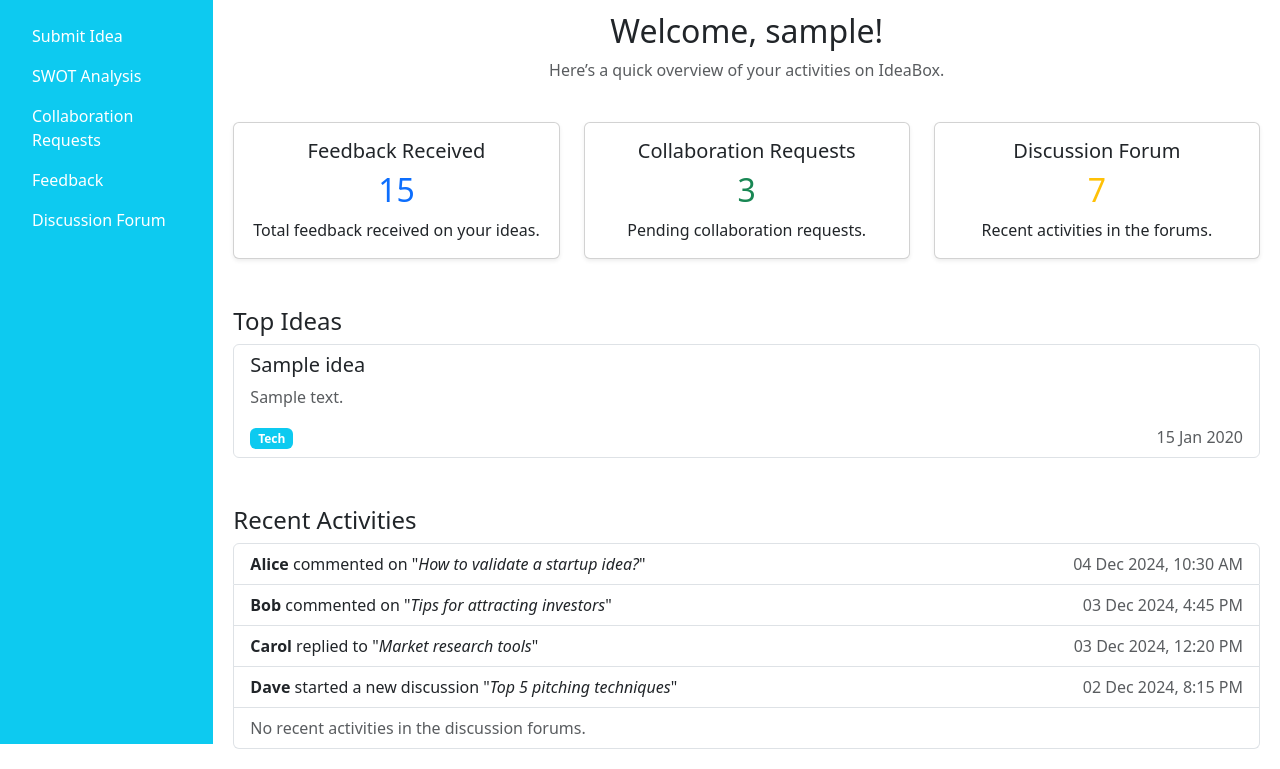
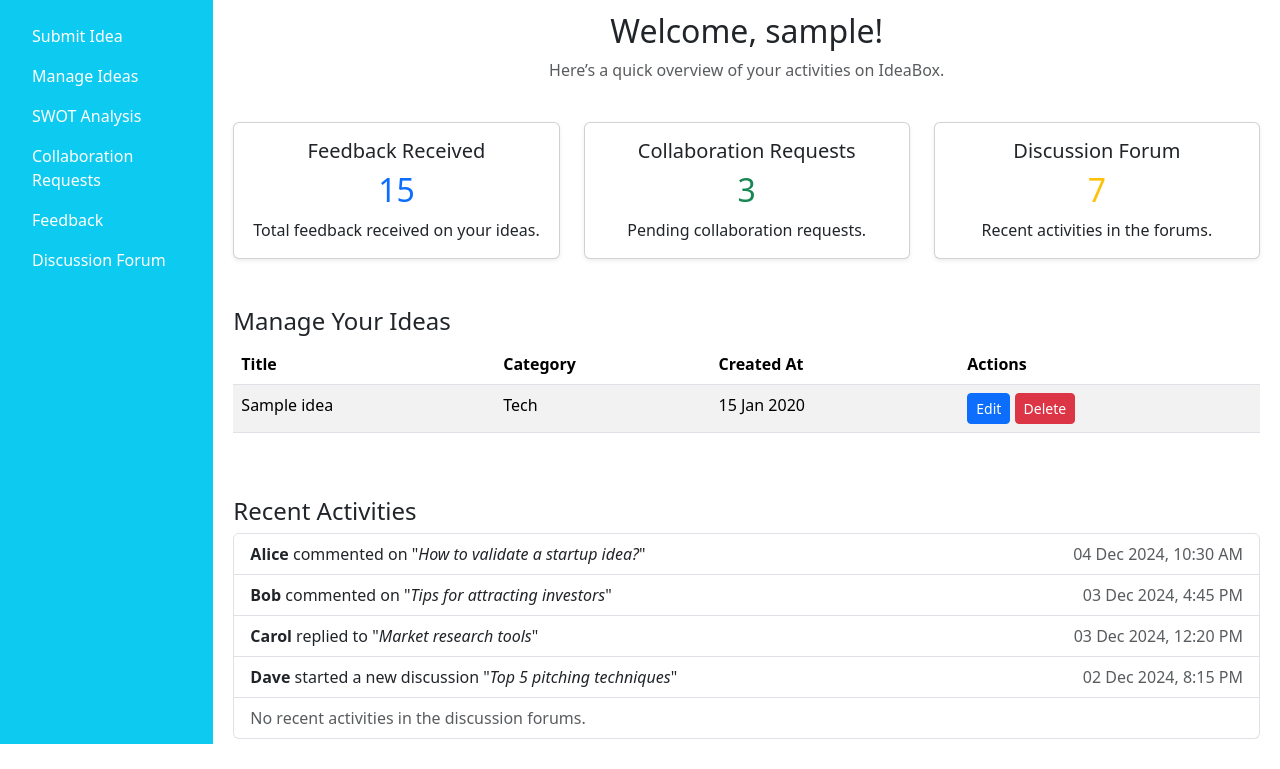
Before and after one commit to Ajay-2005/IdeaBox, a Django app: page /dashboard/ in a window 1280 px wide. Shown: the part 56-825 px from the top of the page. After the commit the page ends 800 px from the top, so only its background shows below. Run offline with Django 5.2, Linux system fonts and the light colour scheme; a user stored in the database is signed in; tables that the repository leaves empty hold one stand-in row (values such as "Sample post"); some libraries are stand-ins or nearby versions.

Commit message:
Added delete idea functionality

```diff
--- a/incubator/models.py
+++ b/incubator/models.py
@@ -69,7 +69,7 @@ class Profile(models.Model):
 
 
 
-class idea(models.Model):
+class Idea(models.Model):
 	CATEGORY_CHOICES = [
 		('Tech', 'Tech'),
 		('Finance', 'Finance'),
@@ -103,7 +103,7 @@ class idea(models.Model):
 		return self.title
 
 class Feedback(models.Model):
-	idea=models.ForeignKey(idea,related_name='feedbacks',on_delete=models.CASCADE),
+	idea=models.ForeignKey(Idea,related_name='feedbacks',on_delete=models.CASCADE),
 	mentor=models.ForeignKey(User,related_name='mentor_feedbacks',on_delete=models.CASCADE),
 	content=models.TextField(),
 	created_at=models.DateTimeField(auto_now_add=True),
--- a/incubator/urls.py
+++ b/incubator/urls.py
@@ -17,6 +17,7 @@ urlpatterns = [
 	path('profile/',views.profile,name='profile'),
 	path('dashboard/',views.dashboard,name='dashboard'),
 	path('dashboard/submit-idea/',views.submit_idea,name='submit-idea'),
+    path('dashboard/delete-idea/<int:idea_id>/',views.delete_idea,name='delete-idea'),
     path('mentors-dashboard/',views.mentordashboard,name='mentor-dashboard'),
     path('forum/',views.discussion_forum,name='discussion-forum'),
     path('forum/ask-question',views.submit_question,name='ask-question'),
@@ -27,7 +28,4 @@ urlpatterns = [
     path('comment/edit/<int:comment_id>/', views.edit_comment, name='edit_comment'),
     path('comment/delete/<int:comment_id>/', views.delete_comment, name='delete_comment'),
 
-
-
-
 ]
--- a/incubator/views.py
+++ b/incubator/views.py
@@ -15,7 +15,7 @@ from django.contrib.auth.hashers import make_password
 from django_select2.views import AutoResponseView
 User=get_user_model()
 from django.db.models import Q
-from .models import Profile,Skill,idea,Post,Comment,Reply,Tag
+from .models import Profile,Skill,Idea,Post,Comment,Reply,Tag
 from django.core.validators import RegexValidator
 from django.core.exceptions import ValidationError
 from django.core.paginator import Paginator
@@ -62,11 +62,11 @@ def register(request):
 			print(form.errors)
 			print(f"Form is invalid: {form.errors}")
 			messages.error(request, "Registration failed. Please correct the errors below.")
-			return render(request, 'register.html', {'form': form})
+			return render(request, 'auth/register.html', {'form': form})
 
 	else:
 		form = CustomSignupForm()
-		return render(request, 'register.html', {'form': form})
+		return render(request, 'auth/register.html', {'form': form})
 
 
 def verify_otp(request):
@@ -91,7 +91,7 @@ def verify_otp(request):
 		except User.DoesNotExist:
 			messages.error(request, "User not found.")
 
-	return render(request,'verify_otp.html')
+	return render(request,'auth/verify_otp.html')
 
 def login_view(request):
 	if request.method == 'POST':
@@ -120,9 +120,8 @@ def login_view(request):
 
 				if not form.cleaned_data.get('remember_me'):
 					request.session.set_expiry(0)
-				next_url = request.GET.get('next')
 
-				return redirect(next_url or 'home')
+				return render('dashboard')
 			else:
 				messages.error(request, "Invalid username or password.")
 		else:
@@ -130,7 +129,7 @@ def login_view(request):
 	else:
 		form = CustomLoginForm()
 
-	return render(request, 'login.html', {'form': form})
+	return render(request, 'auth/login.html', {'form': form})
 
 def resend_otp(request):
 	email = request.session.get("email")
@@ -174,7 +173,7 @@ def forgot_password(request):
 			messages.error(request,"No accound found with this email")
 			return redirect('forgot_password')
 
-	return render(request,'forgot_password.html')
+	return render(request,'auth/forgot_password.html')
 
 def reset_password(request):
 	email=request.GET['email']
@@ -194,10 +193,10 @@ def reset_password(request):
 		except User.DoesNotExist:
 			messages.error(request,"No accound found with this email")
 
-	return render(request,'reset_password.html')
+	return render(request,'auth/reset_password.html')
 
 phone_number_validator = RegexValidator(
-	regex=r'^[6-9]\d{9}$',  # Accepts 10-digit numbers starting with 6, 7, 8, or 9
+	regex=r'^[6-9]\d{9}$',
 	message="Enter a valid 10-digit phone number."
 )
 
@@ -267,7 +266,7 @@ class CustomSkillAutoResponseForm(AutoResponseView):
 		return JsonResponse({'results': results})
 @login_required
 def dashboard(request):
-	ideas = idea.objects.order_by('-created_at')[:5]
+	ideas = Idea.objects.order_by('-created_at')[:5]
 	context = {
 		'ideas': ideas,
 	}
@@ -277,7 +276,7 @@ def submit_idea(request):
 	if request.method=='POST':
 		try:
 			data=json.loads(request.body)
-			idea.objects.create(
+			Idea.objects.create(
 				title=data.get('title'),
 				description=data.get('description'),
 				category=data.get('category'),
@@ -294,6 +293,23 @@ def submit_idea(request):
 	return JsonResponse({"status": "error", "message": "Invalid request method."}, status=405)
 
 @login_required
+def idea_list(request):
+	idea=Idea.objects.all()
+	return JsonResponse({'ideas':idea})
+
+@login_required
+def delete_idea(request, idea_id):
+    if request.method == 'POST':
+        idea = get_object_or_404(Idea, id=idea_id)
+        if request.user == idea.creator:
+            idea.delete()
+            return JsonResponse({'success': True})
+        else:
+            return JsonResponse({'success': False, 'message': 'Unauthorized'}, status=403)
+    return JsonResponse({'success': False, 'message': 'Invalid request'}, status=400)
+
+
+@login_required
 def mentordashboard(request):
 	return render(request,'mentors_dashboard.html')
 @login_required
@@ -305,7 +321,6 @@ def discussion_forum(request):
 	return render(request, 'forum/forum.html', {'tags': tags, 'posts': posts_list})
 
 @login_required
-
 def submit_question(request):
 	if request.method == 'POST':
 		try:
@@ -326,7 +341,7 @@ def submit_question(request):
 			return JsonResponse({"status": "error", "message": str(e)}, status=400)
 	return JsonResponse({"status": "error", "message": "Invalid request method."}, status=400)
 
-
+@login_required
 def add_comment(request):
 	if request.method == 'POST':
 		data=json.loads(request.body)
@@ -347,6 +362,7 @@ def add_comment(request):
 		except Exception as e:
 			return JsonResponse({'success': False, 'message': str(e)})
 	return JsonResponse({'success': False, 'message': 'Invalid request method'})
+
 
 @login_required
 def Reply_comment(request):
--- a/static/script.js
+++ b/static/script.js
@@ -1,6 +1,6 @@
-document.addEventListener("DOMContentLoaded", function() {
+document.addEventListener("DOMContentLoaded", function () {
 
-	document.getElementById('contact-form').addEventListener('submit', function(e) {
+	document.getElementById('contact-form').addEventListener('submit', function (e) {
 		e.preventDefault();
 		console.log("Event triggers");
 
@@ -22,7 +22,7 @@ document.addEventListener("DOMContentLoaded", function() {
 					</div>
 				`;
 			})
-			.catch(function(error) {
+			.catch(function (error) {
 				document.getElementById('responseMessage').innerHTML = `
 					<div class="alert alert-danger alert-dismissible fade show" role="alert">
 						An error occurred while sending the message. Please try again later.
@@ -32,3 +32,39 @@ document.addEventListener("DOMContentLoaded", function() {
 			});
 	});
 });
+
+function deleteIdea(ideaId) {
+	if (confirm("Are you sure you want to delete this idea?")) {
+		// Send a POST request using fetch
+		fetch(`delete-idea/${ideaId}/`, {
+			method: "POST",
+			headers: {
+				"Content-Type": "application/json",
+				"X-CSRFToken": getCSRFToken()  // Include CSRF token
+			},
+			body: JSON.stringify({ "idea_id": ideaId })
+		})
+			.then(response => {
+				if (response.ok) {
+					alert('Idea deleted successfully!');
+					location.reload() // Redirect to dashboard
+				} else {
+					alert('Failed to delete idea.');
+				}
+			})
+			.catch(error => {
+				console.error('Error:', error);
+				alert('Error occurred while deleting the idea.');
+			});
+	}
+}
+
+// Function to get CSRF token from cookies
+
+function getCSRFToken() {
+	const cookieValue = document.cookie
+		.split('; ')
+		.find(row => row.startsWith('csrftoken='))
+		?.split('=')[1];
+	return cookieValue;
+}
--- a/templates/dashboard.html
+++ b/templates/dashboard.html
@@ -37,6 +37,10 @@
 						Submit Idea
 					</a>
 				</li>
+				<li class="nav-item">
+					<a class="nav-link text-white" href="#ideaManagementSection">Manage Ideas</a>
+				</li>
+
 				<li class="nav-item">
 					<a class="nav-link text-white" href="#">SWOT Analysis</a>
 				</li>
@@ -109,23 +113,43 @@
 			</div>
 
 			<!-- Top 5 Ideas Section -->
-			<div class="row mt-5">
+			<!-- Idea Management Section -->
+			<div class="row mt-5" id="ideaManagementSection">
 				<div class="col-12">
-					<h4>Top Ideas</h4>
-					<ul class="list-group">
-						{% for idea in ideas %}
-						<li class="list-group-item">
-							<h5>{{ idea.title }}</h5>
-							<p class="text-muted">{{ idea.description|truncatechars:100 }}</p>
-							<span class="badge bg-info">{{ idea.category }}</span>
-							<span class="text-muted float-end">{{ idea.created_at|date:"d M Y" }}</span>
-						</li>
-						{% empty %}
-						<li class="list-group-item text-muted">No ideas to display.</li>
-						{% endfor %}
-					</ul>
+					<h4>Manage Your Ideas</h4>
+					<table class="table table-striped">
+						<thead>
+							<tr>
+								<th>Title</th>
+								<th>Category</th>
+								<th>Created At</th>
+								<th>Actions</th>
+							</tr>
+						</thead>
+						<tbody>
+							{% for idea in ideas %}
+							<tr>
+								<td>{{ idea.title }}</td>
+								<td>{{ idea.category }}</td>
+								<td>{{ idea.created_at|date:"d M Y" }}</td>
+								<td>
+									<a href="" class="btn btn-sm btn-primary">Edit</a>
+									<button type="button" class="btn btn-sm btn-danger"
+										onclick="deleteIdea('{{ idea.id }}')">Delete</button>
+								</td>
+								</td>
+							</tr>
+							{% empty %}
+							<tr>
+								<td colspan="4" class="text-center text-muted">No ideas available to manage.</td>
+							</tr>
+							{% endfor %}
+						</tbody>
+					</table>
 				</div>
 			</div>
+
+
 			<!-- Recent Activities -->
 			<div class="row mt-5">
 				<div class="col-12">
```
Also changed, not shown: templates/auth/forgot_password.html (renamed from templates/forgot_password.html), templates/auth/login.html (renamed from templates/login.html), templates/auth/register.html (renamed from templates/register.html), templates/auth/reset_password.html (renamed from templates/reset_password.html), templates/auth/verify_otp.html (renamed from templates/verify_otp.html).
